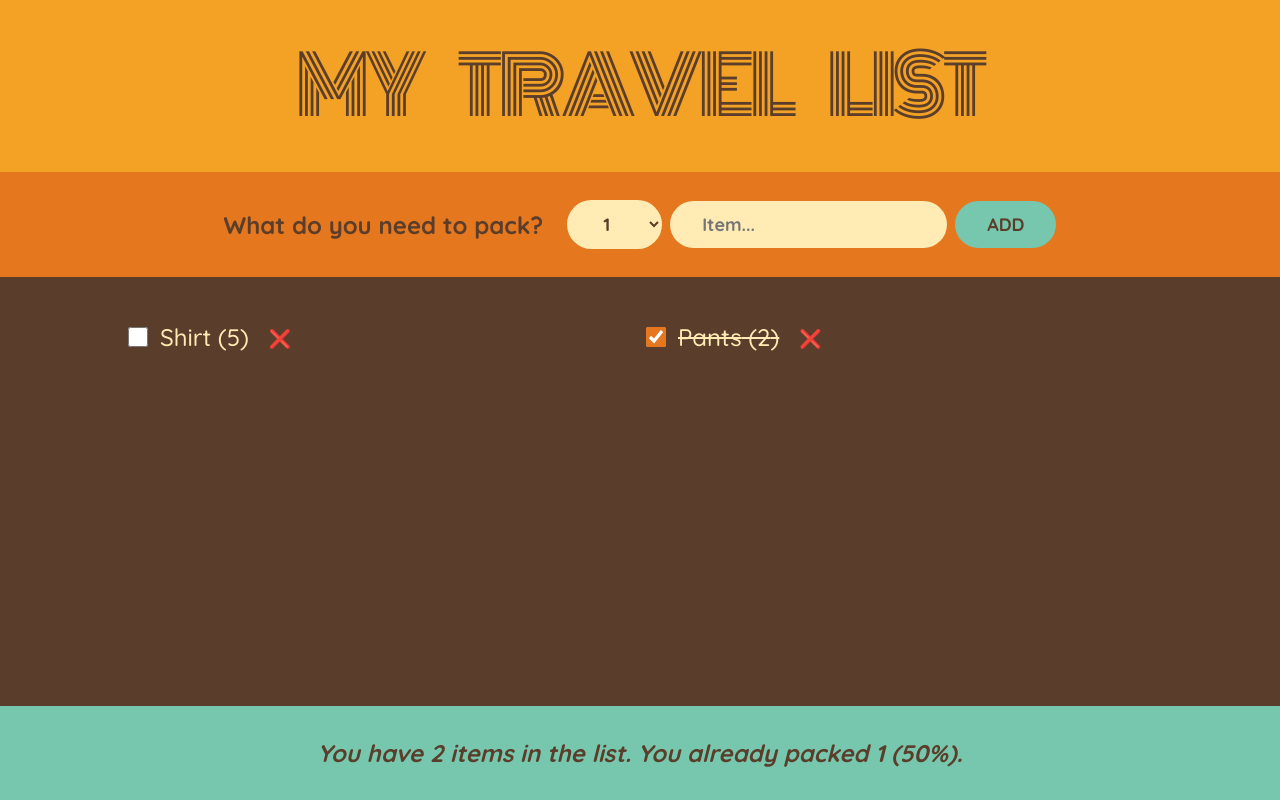
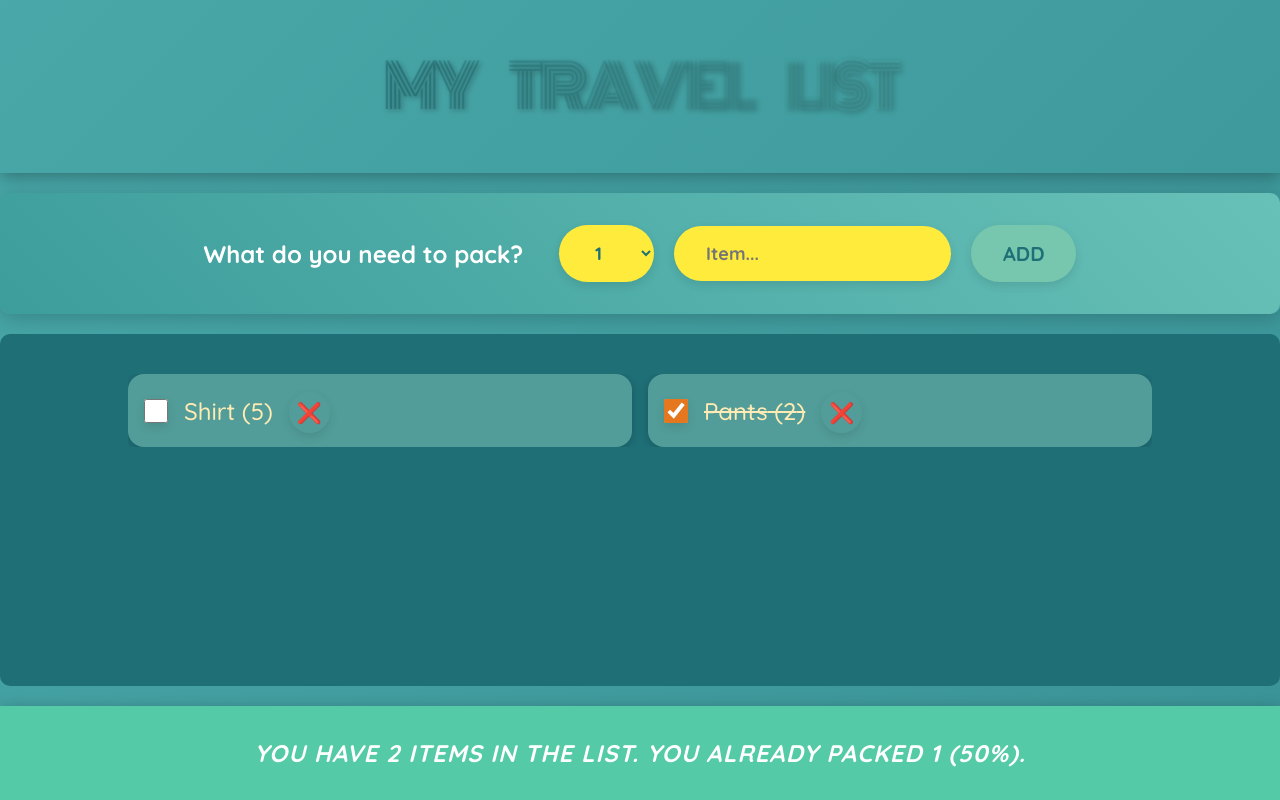
Before and after one commit to iyiz/C219-travel-list-app, a React app: page / in a window 1280 px wide. Built offline with nearby package versions, Linux system fonts and the light colour scheme.

Commit message:
new commit

```diff
--- a/src/index.css
+++ b/src/index.css
@@ -4,18 +4,32 @@
   margin: 0;
   padding: 0;
   box-sizing: border-box;
+  transition: all 0.3s ease;
 }
 
 html {
-  font-size: 62.5%;
+  font-size: 62.5%; /* 1rem = 10px */
 }
 
 body {
-  font-size: 2.4rem;
-  font-family: sans-serif;
-  color: #5a3e2b;
-  font-family: "Quicksand";
-  font-weight: 500;
+  font-size: 2.4rem; /* 24px for body text */
+  font-family: "Quicksand", sans-serif;
+  color: #333;
+  background: linear-gradient(135deg, #5bc0be, #1f6f77);
+  background-size: 400% 400%;
+  animation: gradientBG 10s ease infinite;
+}
+
+@keyframes gradientBG {
+  0% {
+    background-position: 100% 0%;
+  }
+  50% {
+    background-position: 0% 100%;
+  }
+  100% {
+    background-position: 100% 0%;
+  }
 }
 
 .app {
@@ -23,82 +37,95 @@ body {
   height: 100vh;
   display: grid;
   grid-template-rows: auto auto 1fr auto;
+  gap: 2rem;
 }
 
 h1 {
   text-align: center;
-  background-color: #f4a226;
-  font-family: "Monoton";
-  font-size: 8rem;
+  background: linear-gradient(90deg, #1f6f77, #5bc0be);
+  -webkit-background-clip: text;
+  color: transparent;
+  font-family: "Monoton", sans-serif;
+  font-size: 6rem; /* Adjusted for better clarity */
   text-transform: uppercase;
   font-weight: 400;
   word-spacing: 30px;
   letter-spacing: -5px;
-  padding: 2.4rem 0;
+  padding: 4rem 0; /* Padding remains same */
+  box-shadow: 0 4px 15px rgba(0, 0, 0, 0.3); /* Adjusted shadow for more clarity */
+  text-shadow: 2px 2px 5px rgba(0, 0, 0, 0.3); /* Reduced shadow for better sharpness */
+  z-index: 10;
 }
 
 .add-form {
-  background-color: #e5771f;
-  padding: 2.8rem 0;
+  background: linear-gradient(45deg, #3c9d9b, #68c1b8);
+  padding: 3.2rem 0;
   display: flex;
   align-items: center;
   justify-content: center;
-  gap: 0.8rem;
+  gap: 2rem;
+  box-shadow: 0 4px 20px rgba(0, 0, 0, 0.2);
+  border-radius: 10px;
 }
 
 h3 {
   margin-right: 1.6rem;
   font-size: 2.4rem;
+  color: #fff;
+  font-weight: 700;
 }
 
 button,
 select,
 input {
-  background-color: #ffebb3;
-  color: #5a3e2b;
+  background-color: #ffeb3b;
+  color: #1f6f77;
   font-family: inherit;
   border: none;
-  border-radius: 10rem;
-  padding: 1.2rem 3.2rem;
+  border-radius: 5rem;
+  padding: 1.6rem 3.2rem;
   font-weight: 700;
   font-size: 1.8rem;
   cursor: pointer;
+  transition: background-color 0.3s ease, transform 0.3s ease;
+  box-shadow: 0 4px 10px rgba(0, 0, 0, 0.1);
+}
+
+button:hover,
+select:hover,
+input:hover {
+  background-color: #ffbf00;
+  transform: scale(1.05);
 }
 
 .add-form button {
   text-transform: uppercase;
   background-color: #76c7ad;
+  font-size: 2rem;
+}
+
+.add-form button:hover {
+  background-color: #65b19a;
 }
 
 .list {
-  background-color: #5a3e2b;
+  background-color: #1f6f77;
   color: #ffebb3;
   padding: 4rem 0;
-
   display: flex;
-  justify-content: space-between;
   flex-direction: column;
-  gap: 3.2rem;
   align-items: center;
-}
-
-.actions button,
-.list select {
-  text-transform: uppercase;
-  padding: 0.8rem 2.4rem;
-  font-size: 1.4rem;
-  font-weight: 700;
-  margin: 0 0.8rem;
+  gap: 2.4rem;
+  border-radius: 10px;
 }
 
 .list ul {
   list-style: none;
   width: 80%;
   overflow: auto;
-
   display: grid;
   grid-template-columns: repeat(auto-fit, minmax(250px, 1fr));
-  gap: 1.2rem;
+  gap: 1.6rem;
   justify-content: center;
   align-content: start;
 }
@@ -106,12 +133,22 @@ input {
 .list li {
   display: flex;
   align-items: center;
-  gap: 1.2rem;
+  gap: 1.6rem;
+  background-color: #529d99;
+  padding: 1.6rem;
+  border-radius: 1.6rem;
+  transition: transform 0.3s ease, background-color 0.3s ease;
+  box-shadow: 0 2px 10px rgba(0, 0, 0, 0.2);
+}
+
+.list li:hover {
+  transform: translateY(-10px);
+  background-color: #3a7f7b;
 }
 
 input[type="checkbox"] {
-  height: 2rem;
-  width: 2rem;
+  height: 2.4rem;
+  width: 2.4rem;
   accent-color: #e5771f;
 }
 
@@ -119,14 +156,29 @@ input[type="checkbox"] {
   cursor: pointer;
   background: none;
   border: none;
-  font-size: 1.8rem;
+  font-size: 2rem;
   padding: 0.8rem;
   transform: translateY(2px);
+  color: #ffebb3;
+  transition: color 0.3s ease;
+}
+
+.list li button:hover {
+  color: #f4a226;
 }
 
 .stats {
-  background-color: #76c7ad;
+  background-color: #54cba6;
   text-align: center;
   font-weight: 700;
   padding: 3.2rem 0;
+  color: #fff;
+  font-size: 2.4rem;
+  letter-spacing: 1px;
+  text-transform: uppercase;
+  box-shadow: 0 4px 15px rgba(0, 0, 0, 0.3);
 }
+
+footer .stats em {
+  font-style: normal;
+}
```
